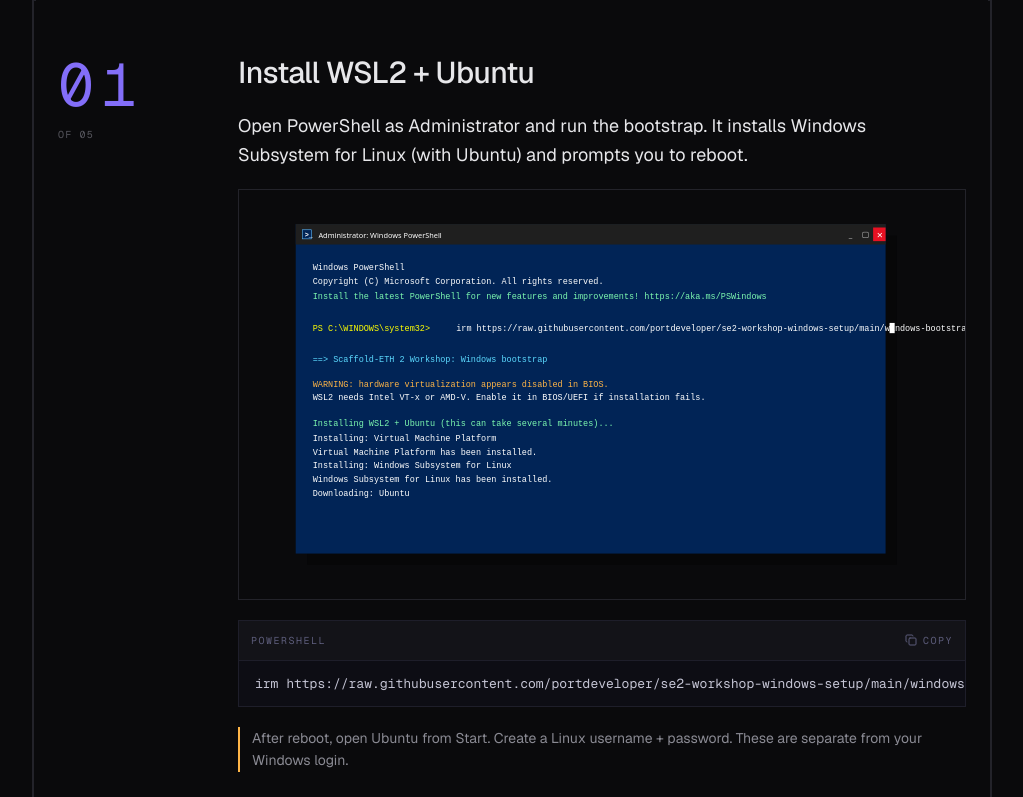
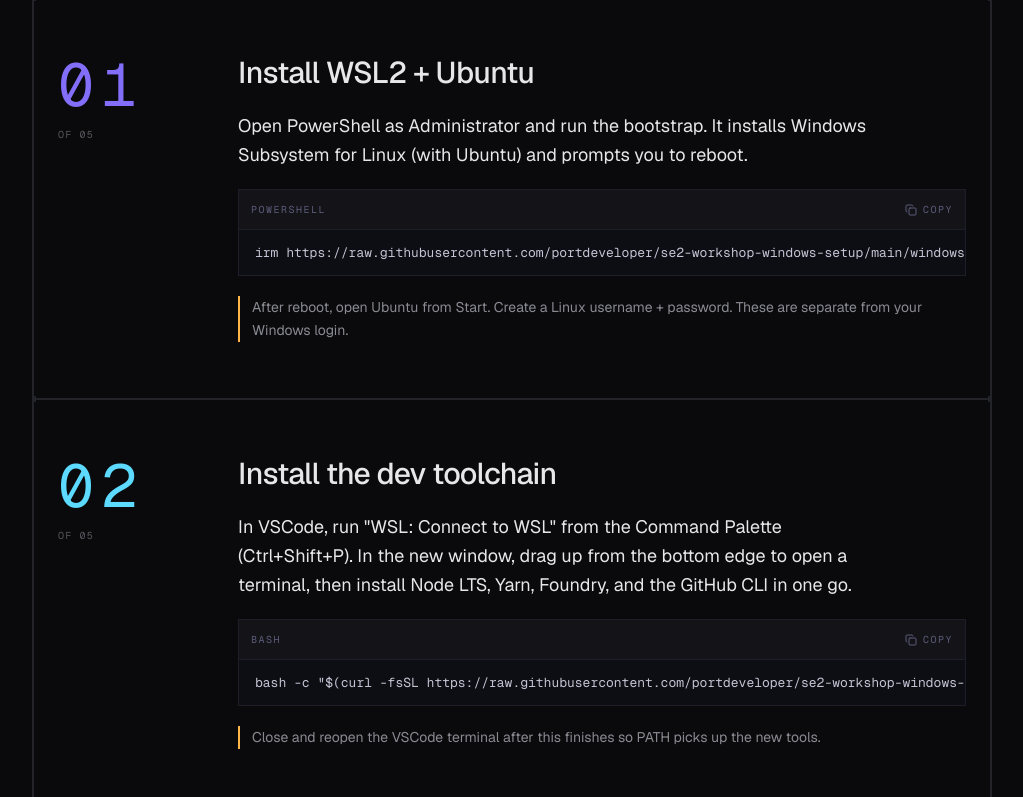
Before and after one commit to portdeveloper/setup-devnads-com, a Next.js app: page /en/manual in a window 1280 px wide. Shown: the part 482-1279 px from the top of the page, without its empty margins (128-1151 px from the left). Built offline with nearby package versions, Linux system fonts and the light colour scheme.

Commit message:
Drop the step-01 screenshot placeholder
Removes the win-01-powershell-admin.svg mockup and the matching screenshots[] entries in en/tr step 01. The screenshots field on StepCopy and the inline render block stay so real PNGs can be wired in later by editing only the dict.

```diff
--- a/src/i18n/dictionaries/en.ts
+++ b/src/i18n/dictionaries/en.ts
@@ -151,12 +151,6 @@ export const en: Dictionary = {
         lang: "powershell",
         note:
           "After reboot, open Ubuntu from Start. Create a Linux username + password. These are separate from your Windows login.",
-        screenshots: [
-          {
-            src: "/screenshots/win-01-powershell-admin.svg",
-            alt: "PowerShell running as Administrator with the bootstrap one-liner",
-          },
-        ],
       },
       {
         num: "02",
--- a/src/i18n/dictionaries/tr.ts
+++ b/src/i18n/dictionaries/tr.ts
@@ -146,12 +146,6 @@ export const tr: Dictionary = {
         title: "WSL2 + Ubuntu kur",
         body:
           "PowerShell'i Yönetici olarak aç ve bootstrap'i çalıştır. Windows Subsystem for Linux'u (Ubuntu ile birlikte) kurar ve yeniden başlatma ister.",
-        screenshots: [
-          {
-            src: "/screenshots/win-01-powershell-admin.svg",
-            alt: "Yönetici olarak çalışan PowerShell, bootstrap tek satırlığı",
-          },
-        ],
         code: `irm ${RAW_BASE}/windows-bootstrap.ps1 | iex`,
         lang: "powershell",
         note:
```
Also changed, not shown: public/screenshots/win-01-powershell-admin.svg (deleted).
